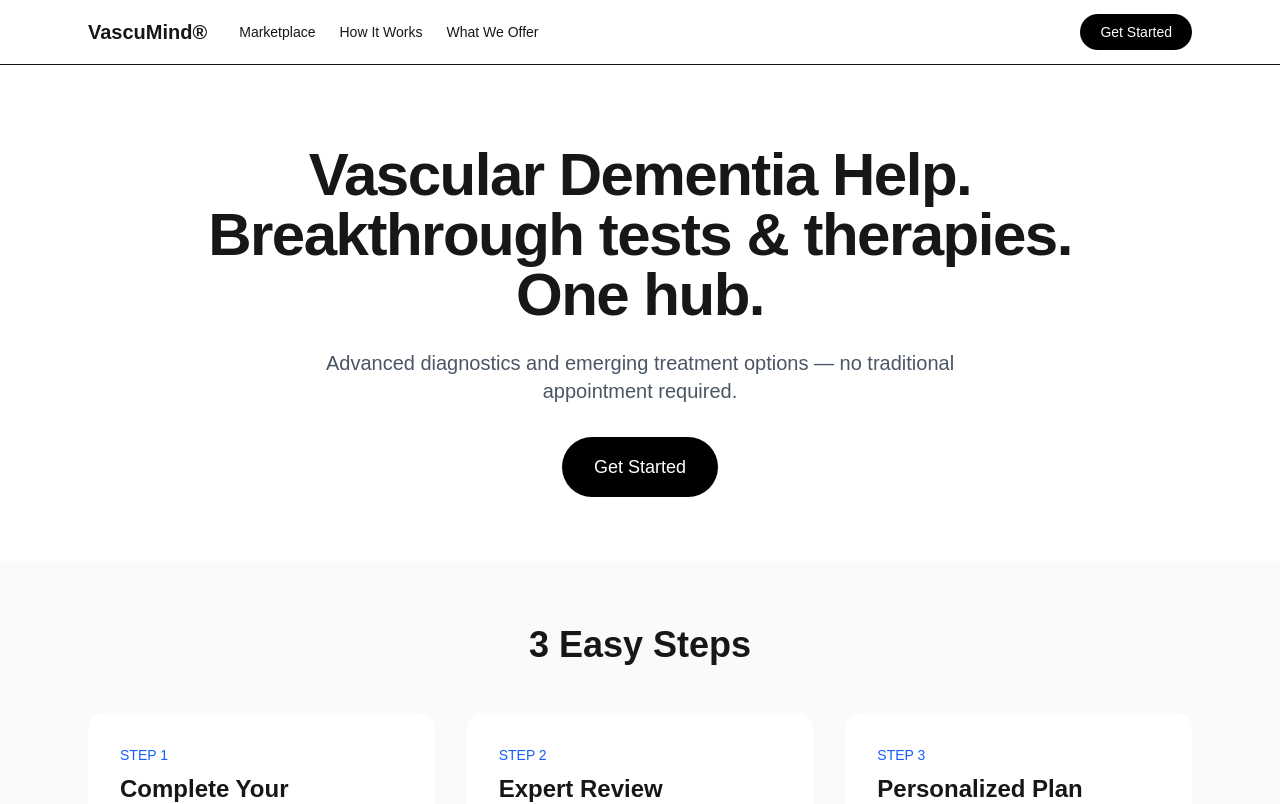
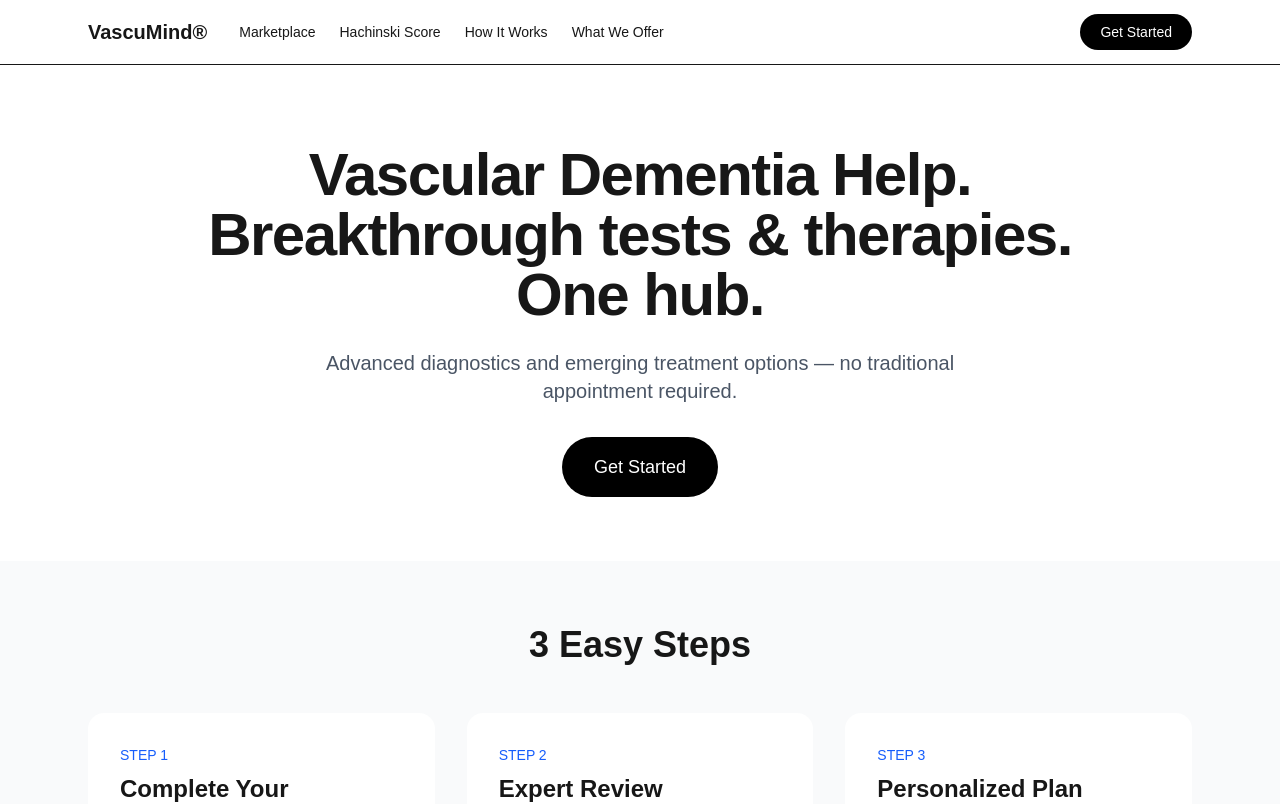
Before and after one commit to croomlawrence/vasculardementia.ai, a Next.js app: page / in a window 1280 px wide. Shown: the top 804 px of the page. Built offline with nearby package versions, Linux system fonts and the light colour scheme.

Commit message:
Add Hachinski Score link to top navigation

```diff
--- a/app/layout.tsx
+++ b/app/layout.tsx
@@ -35,6 +35,7 @@ export default function RootLayout({
               <Link href="/" className="font-semibold text-xl">VascuMind®</Link>
               <div className="flex gap-6 text-sm">
                 <Link href="/marketplace" className="hover:text-blue-600">Marketplace</Link>
+                <Link href="/hachinski" className="hover:text-blue-600">Hachinski Score</Link>
                 <Link href="#how-it-works" className="hover:text-blue-600">How It Works</Link>
                 <Link href="#what-we-offer" className="hover:text-blue-600">What We Offer</Link>
               </div>
```
